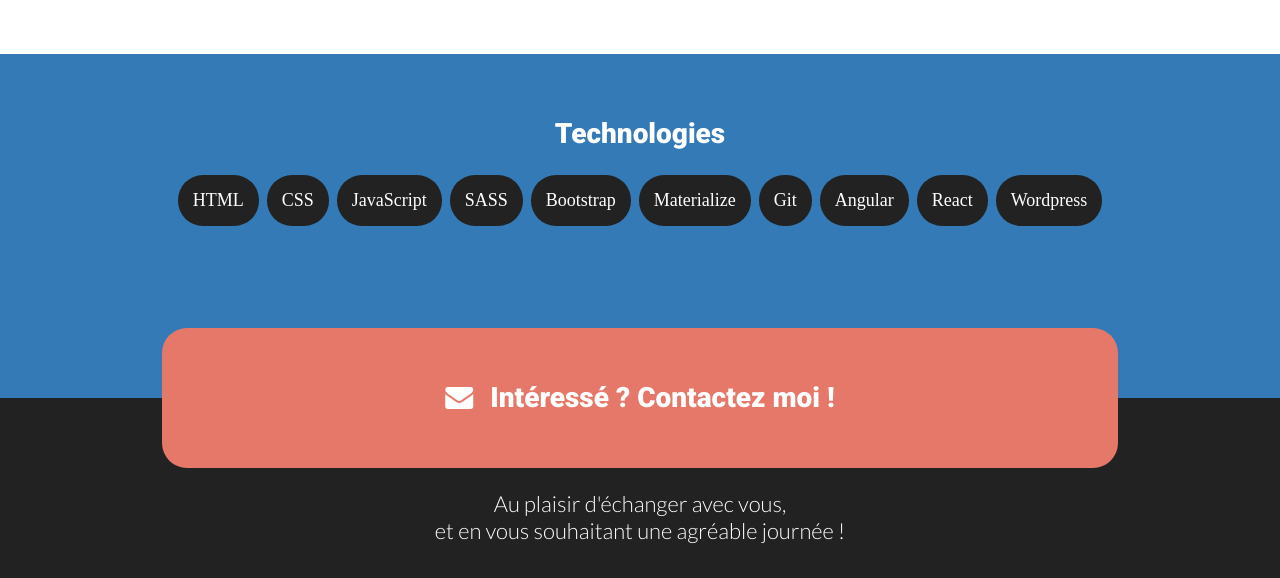
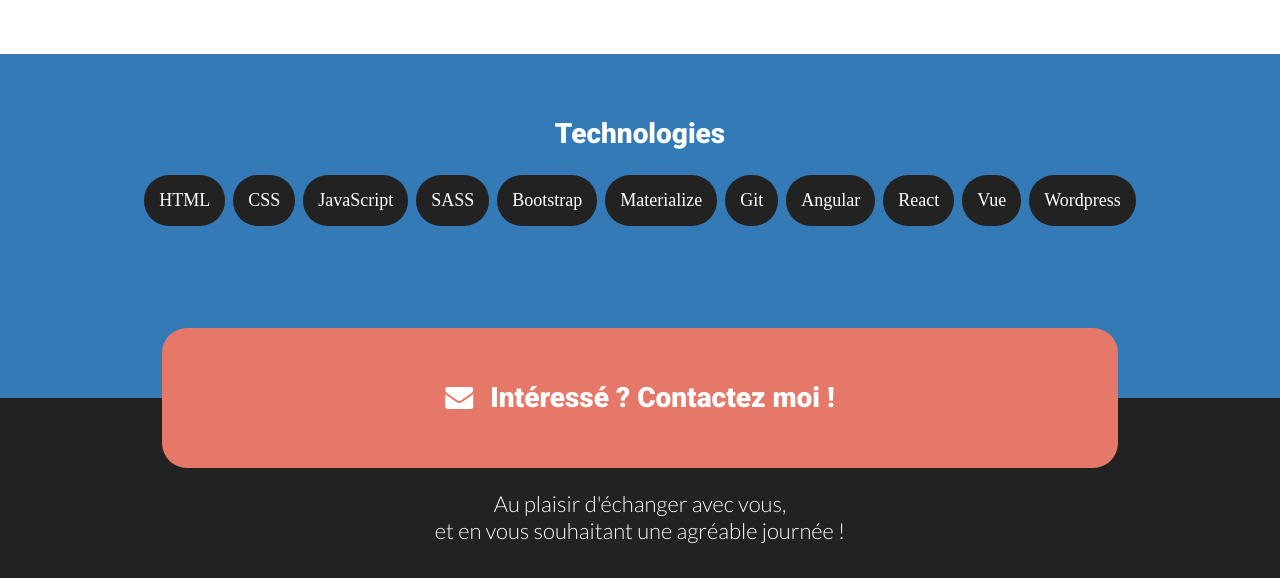
Before and after one commit to MelindaPasco/portfolio, a plain HTML site: page index.html in a window 1280 px wide. Shown: the part 3076-3654 px from the top of the page. Drawn offline with Linux system fonts and the light colour scheme.

Commit message:
Update techno - Vue

```diff
--- a/index.html
+++ b/index.html
@@ -210,6 +210,7 @@
             <div class="tech">Git</div>
             <div class="tech">Angular</div>
             <div class="tech">React</div>
+            <div class="tech">Vue</div>
             <div class="tech">Wordpress</div>
         </div>
     </div>
```
